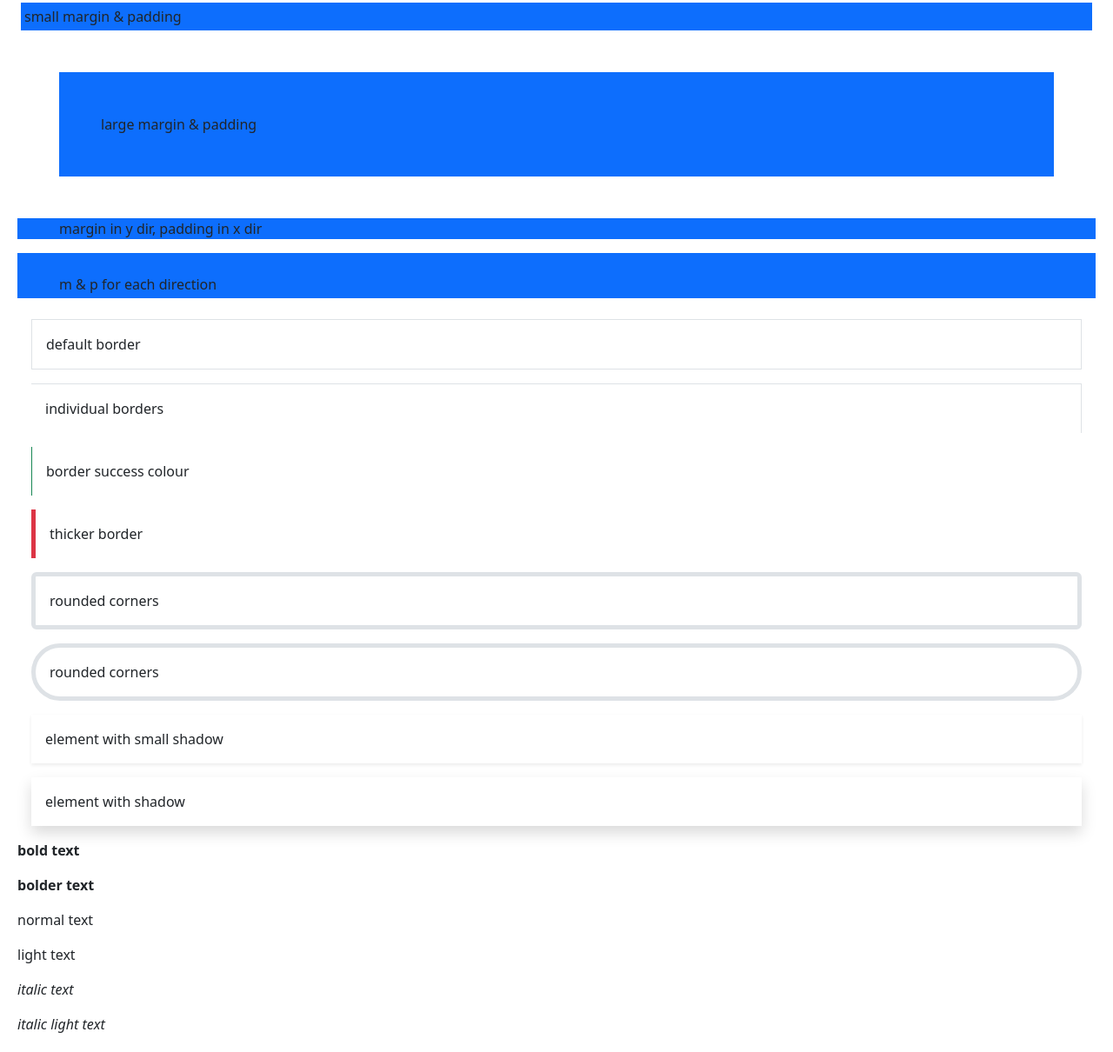
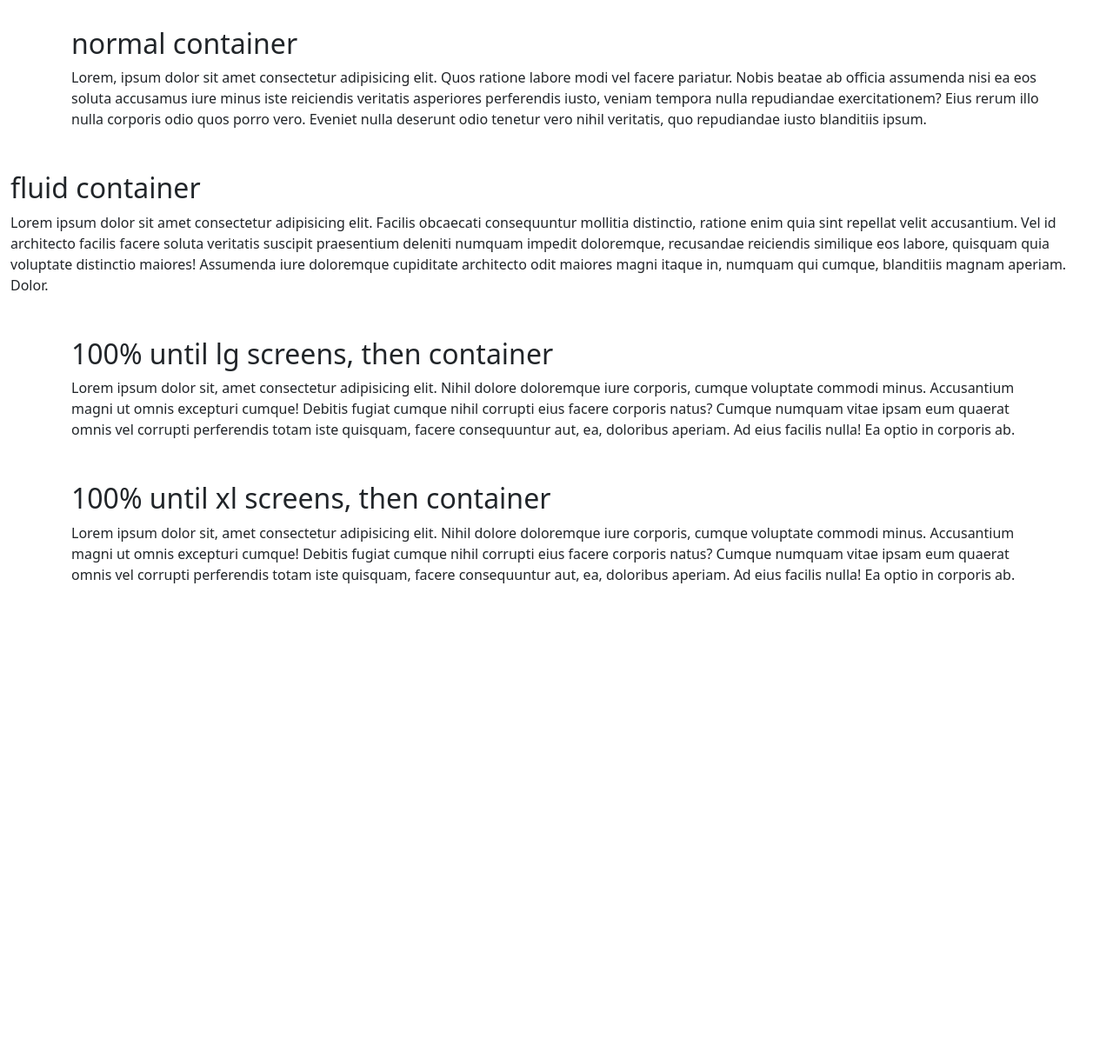
Before and after one commit to vector-gru/ebook_web, a plain HTML site: page index.html in a window 1280 px wide. Shown: the part 17-1227 px from the top of the page at 87% size. After the commit the page ends 800 px from the top, so only its background shows below. Drawn offline with nearby package versions, Linux system fonts and the light colour scheme.

Commit message:
containers

```diff
--- a/index.html
+++ b/index.html
@@ -9,39 +9,33 @@
       integrity="sha384-QWTKZyjpPEjISv5WaRU9OFeRpok6YctnYmDr5pNlyT2bRjXh0JMhjY6hW+ALEwIH"
       crossorigin="anonymous"
     />
-    <style>
+    <!-- <style>
       body {
         margin: 20px;
       }
-    </style>
+    </style> -->
     <title>eBook</title>
   </head>
   <body>
-     <!-- margin & padding -->
-  <div class="m-1 p-1 bg-primary">small margin & padding</div>
-  <div class="m-5 p-5 bg-primary">large margin & padding</div>
-  <div class="my-3 px-5 bg-primary">margin in y dir, padding in x dir</div>
-  <div class="mt-3 mb-4 ps-5 pt-4 pe-2 pb-1 bg-primary">m & p for each direction</div>
+    <div class="container my-5">
+        <h2>normal container</h2>
+        <p>Lorem, ipsum dolor sit amet consectetur adipisicing elit. Quos ratione labore modi vel facere pariatur. Nobis beatae ab officia assumenda nisi ea eos soluta accusamus iure minus iste reiciendis veritatis asperiores perferendis iusto, veniam tempora nulla repudiandae exercitationem? Eius rerum illo nulla corporis odio quos porro vero. Eveniet nulla deserunt odio tenetur vero nihil veritatis, quo repudiandae iusto blanditiis ipsum.</p>
+      </div>
 
-  <!-- borders -->
-  <div class="m-3 p-3 border">default border</div>
-  <div class="m-3 p-3 border-top border-end">individual borders</div>
-  <div class="m-3 p-3 border-start border-success">border success colour</div>
-  <div class="m-3 p-3 border-start border-danger border-5">thicker border</div>
-  <div class="m-3 p-3 rounded border border-5">rounded corners</div>
-  <div class="m-3 p-3 rounded-pill border border-5">rounded corners</div>
+      <div class="container-fluid my-5">
+        <h2>fluid container</h2>
+        <p>Lorem ipsum dolor sit amet consectetur adipisicing elit. Facilis obcaecati consequuntur mollitia distinctio, ratione enim quia sint repellat velit accusantium. Vel id architecto facilis facere soluta veritatis suscipit praesentium deleniti numquam impedit doloremque, recusandae reiciendis similique eos labore, quisquam quia voluptate distinctio maiores! Assumenda iure doloremque cupiditate architecto odit maiores magni itaque in, numquam qui cumque, blanditiis magnam aperiam. Dolor.</p>
+      </div>
 
-  <!-- box shadow -->
-  <div class="m-3 p-3 shadow-sm">element with small shadow</div>
-  <div class="m-3 p-3 shadow">element with shadow</div>
+      <div class="container-lg my-5">
+        <h2>100% until lg screens, then container</h2>
+        <p>Lorem ipsum dolor sit, amet consectetur adipisicing elit. Nihil dolore doloremque iure corporis, cumque voluptate commodi minus. Accusantium magni ut omnis excepturi cumque! Debitis fugiat cumque nihil corrupti eius facere corporis natus? Cumque numquam vitae ipsam eum quaerat omnis vel corrupti perferendis totam iste quisquam, facere consequuntur aut, ea, doloribus aperiam. Ad eius facilis nulla! Ea optio in corporis ab.</p>
+      </div>
 
-  <!-- font weight -->
-  <p class="fw-bold">bold text</p>
-  <p class="fw-bolder">bolder text</p>
-  <p>normal text</p>
-  <p class="fw-light">light text</p>
-  <p class="fst-italic">italic text</p>
-  <p class="fst-italic fw-light">italic light text</p>
+      <div class="container-xl my-5">
+        <h2>100% until xl screens, then container</h2>
+        <p>Lorem ipsum dolor sit, amet consectetur adipisicing elit. Nihil dolore doloremque iure corporis, cumque voluptate commodi minus. Accusantium magni ut omnis excepturi cumque! Debitis fugiat cumque nihil corrupti eius facere corporis natus? Cumque numquam vitae ipsam eum quaerat omnis vel corrupti perferendis totam iste quisquam, facere consequuntur aut, ea, doloribus aperiam. Ad eius facilis nulla! Ea optio in corporis ab.</p>
+      </div>
 
     <script
       src="https://cdn.jsdelivr.net/npm/bootstrap@5.3.3/dist/js/bootstrap.bundle.min.js"
```
